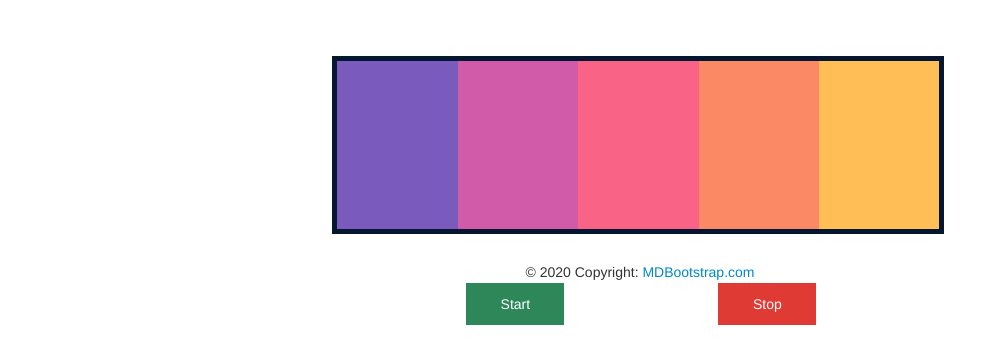
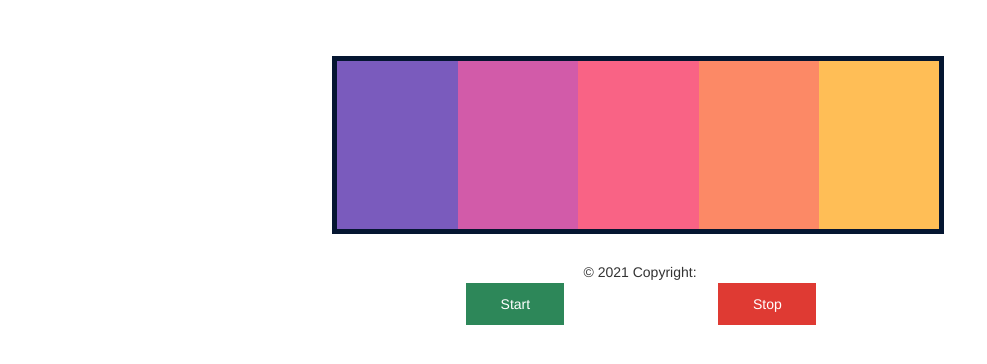
Before and after one commit to PranavVS/ColorPallete-Boxanimation, a plain HTML site: page index.html in a window 1280 px wide. Shown: the part 40-404 px from the top of the page, without its empty margins (0-987 px from the left). Drawn offline with nearby package versions, Linux system fonts and the light colour scheme.

Commit message:
Footer modified

```diff
--- a/index.html
+++ b/index.html
@@ -57,12 +57,10 @@ Created on : 29 August 2021
         </div>
       </div>
     </div>
-
     <footer class="page-footer font-small blue">
 
       <!-- Copyright -->
-      <div class="footer-copyright text-center py-3">© 2020 Copyright:
-        <a href="https://mdbootstrap.com/"> MDBootstrap.com</a>
+      <div class="footer-copyright text-center py-3">© 2021 Copyright:
       </div>
       <!-- Copyright -->
 
```
